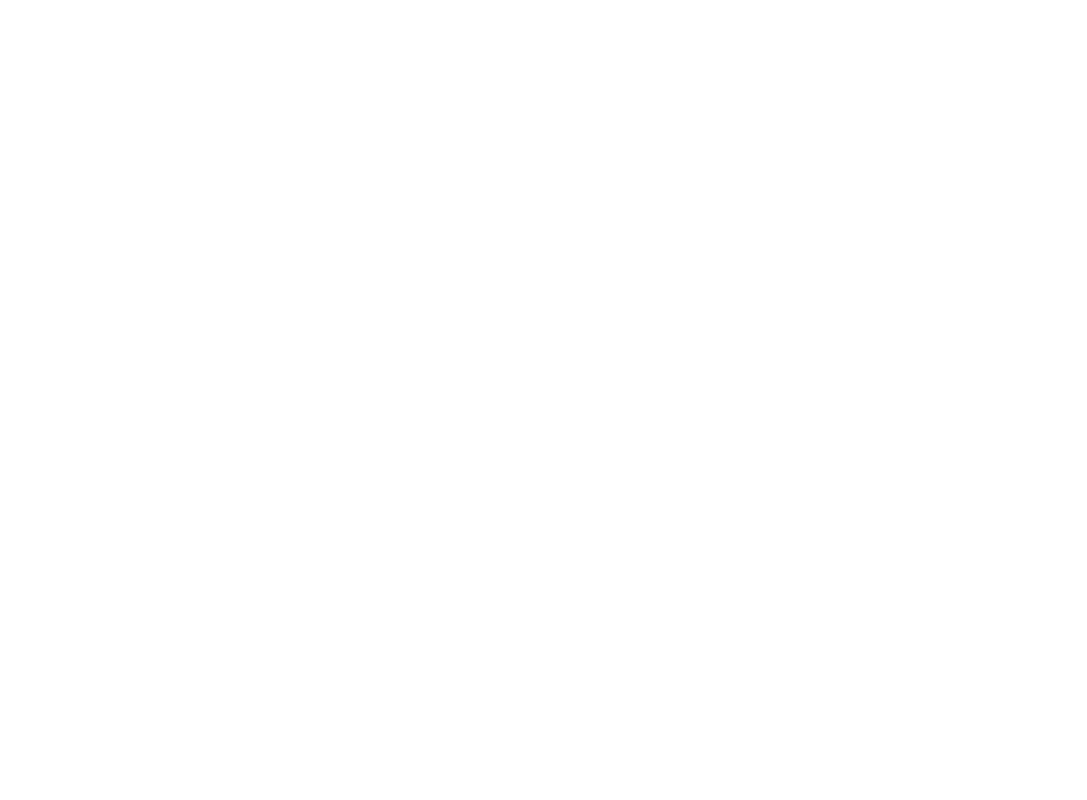
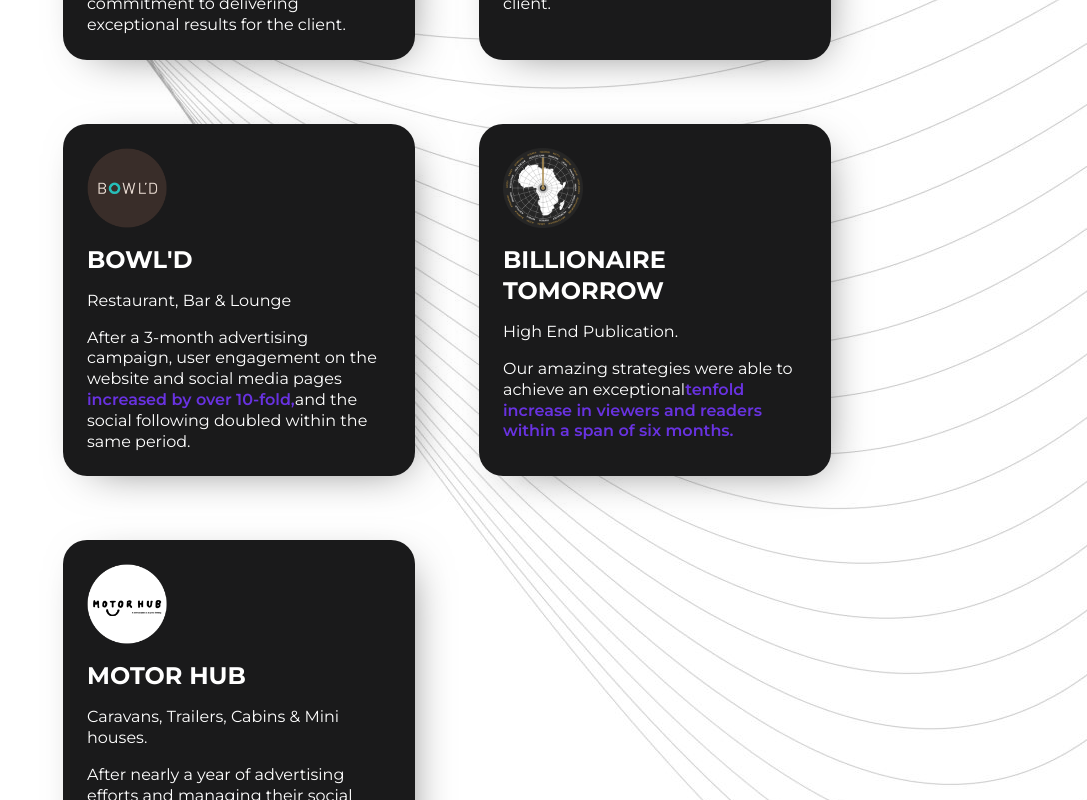
Before and after one commit to paulohdeassis/sft-v2, a Next.js app: page /1/others in a window 1280 px wide. Before the commit this address had no page. Shown: the part 1120-1920 px from the top of the page, without its empty margins (193-1280 px from the left). Before the commit the page ends 800 px from the top, so only its background shows below. Built offline with nearby package versions, Linux system fonts and the light colour scheme; no server answers.

Commit message:
fix; fix the bug on the others niche page

```diff
--- a/app/[userUrl]/ others/page.tsx
+++ b/app/[userUrl]/others/page.tsx
@@ -77,7 +77,7 @@
 
                 </div>
                 <div className="success_card">
-                <Image className='card_img' src="billionaire-tomorrow-.png" alt="billionaire tomorrow logo" height={100} width={100} />
+                <Image className='card_img' src="/billionaire-tomorrow-.png" alt="billionaire tomorrow logo" height={100} width={100} />
                     <h3>BILLIONAIRE TOMORROW</h3>
                     <p>High End Publication.</p>
 
@@ -89,7 +89,7 @@
                 </div>
 
                 <div className="success_card">
-                <Image className='card_img' src="motor-hub.png" alt="motor hub logo" height={100} width={100} />
+                <Image className='card_img' src="/motor-hub.png" alt="motor hub logo" height={100} width={100} />
                     <h3>MOTOR HUB</h3>
                     <p>Caravans, Trailers, Cabins & Mini houses.</p>
 
```
